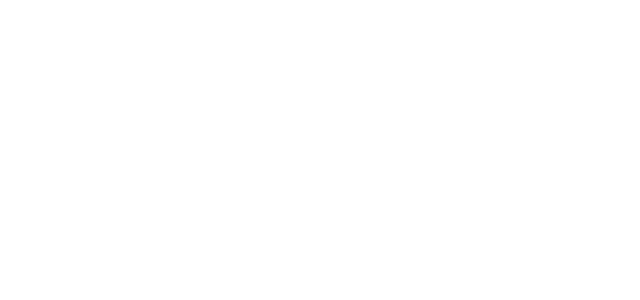
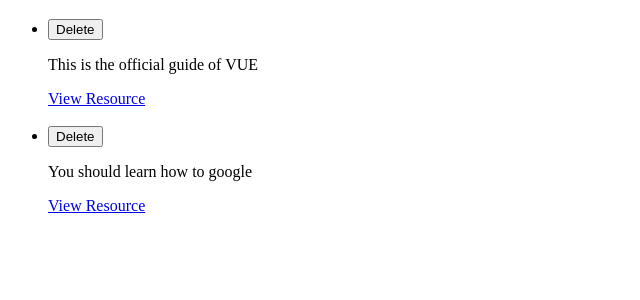
Before and after one commit to aplactuan/learning-resource, a Vue app: page / in a window 1280 px wide. Shown: the top 300 px of the page, without its empty margins (0-640 px from the left). Built offline with nearby package versions, Linux system fonts and the light colour scheme.

Commit message:
App component and the learning resource component

```diff
--- /dev/null
+++ b/src/App.vue
@@ -0,0 +1,38 @@
+<template>
+    <ul>
+        <learning-resource
+            v-for="res in storedResources"
+            :key="res.id"
+            :title="res.title"
+            :description="res.description"
+            :link="res.link"
+        ></learning-resource>
+    </ul>
+</template>
+<script>
+import LearningResource from './components/learning-resources/LearningResource.vue';
+
+export default {
+    components: {
+        LearningResource
+    },
+    data() {
+        return {
+            storedResources: [
+                {
+                    id: 'official-guide',
+                    name: 'Offical Guide',
+                    description: 'This is the official guide of VUE',
+                    link: 'https://vuejs.org'
+                },
+                {
+                    id: 'learn-to-google',
+                    name: 'Learn to Google',
+                    description: 'You should learn how to google',
+                    link: 'https://google.org'
+                },
+            ]
+        }
+    }
+}
+</script>
--- /dev/null
+++ b/src/components/learning-resources/LearningResource.vue
@@ -0,0 +1,21 @@
+<template>
+    <li>
+        <div>
+            <header>
+                <h3>{{ title }}</h3>
+                <button>Delete</button>
+            </header>
+            <p>
+                {{ description }}
+            </p>
+            <nav>
+                <a :href="link">View Resource</a>
+            </nav>
+        </div>
+    </li>
+</template>
+<script>
+export default {
+    props: ['title', 'description', 'link']
+}
+</script>
--- a/src/main.js
+++ b/src/main.js
@@ -1,3 +1,4 @@
 import { createApp } from 'vue';
+import App from './App.vue'
 
-createApp({}).mount('#app');
+createApp(App).mount('#app');
```
